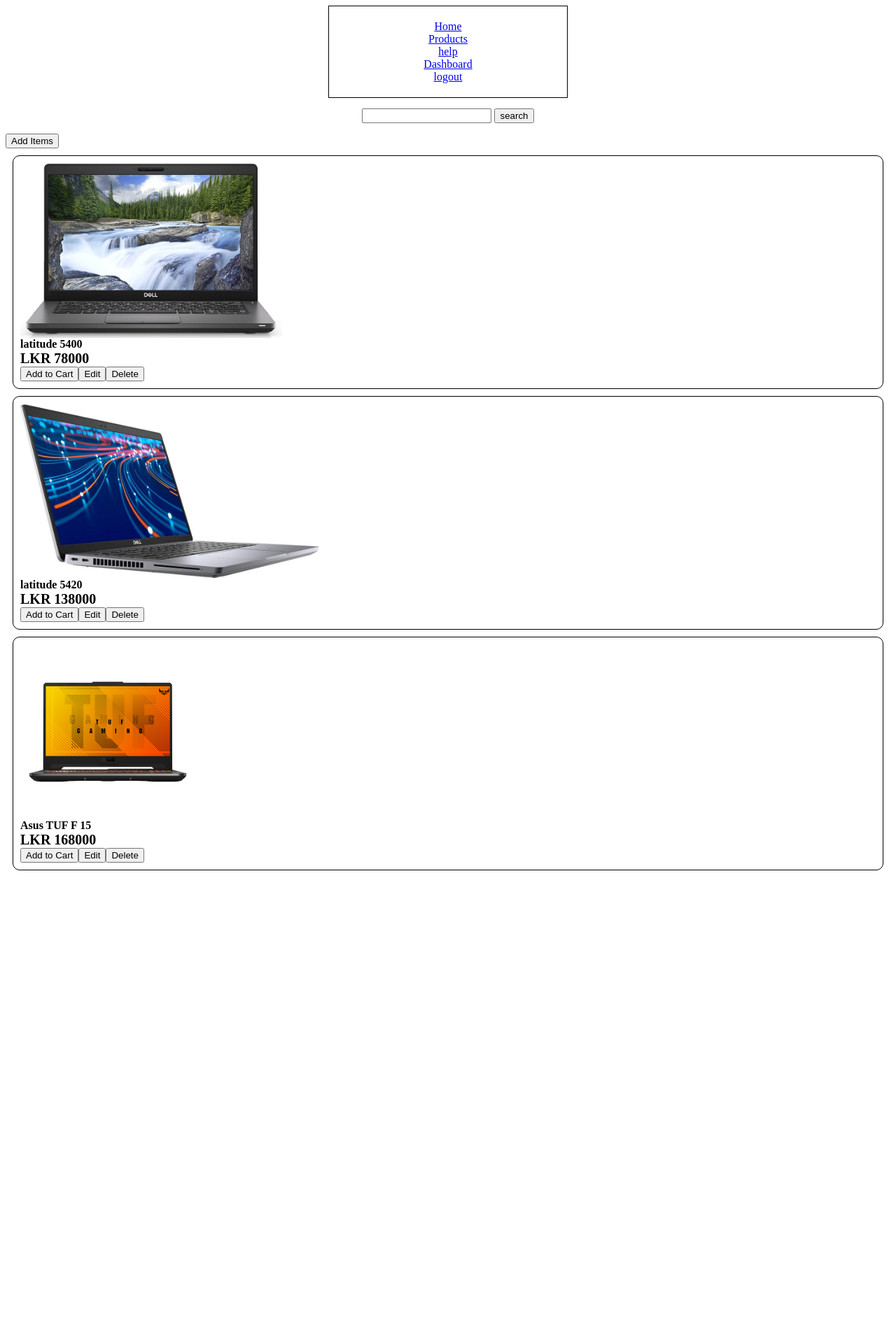
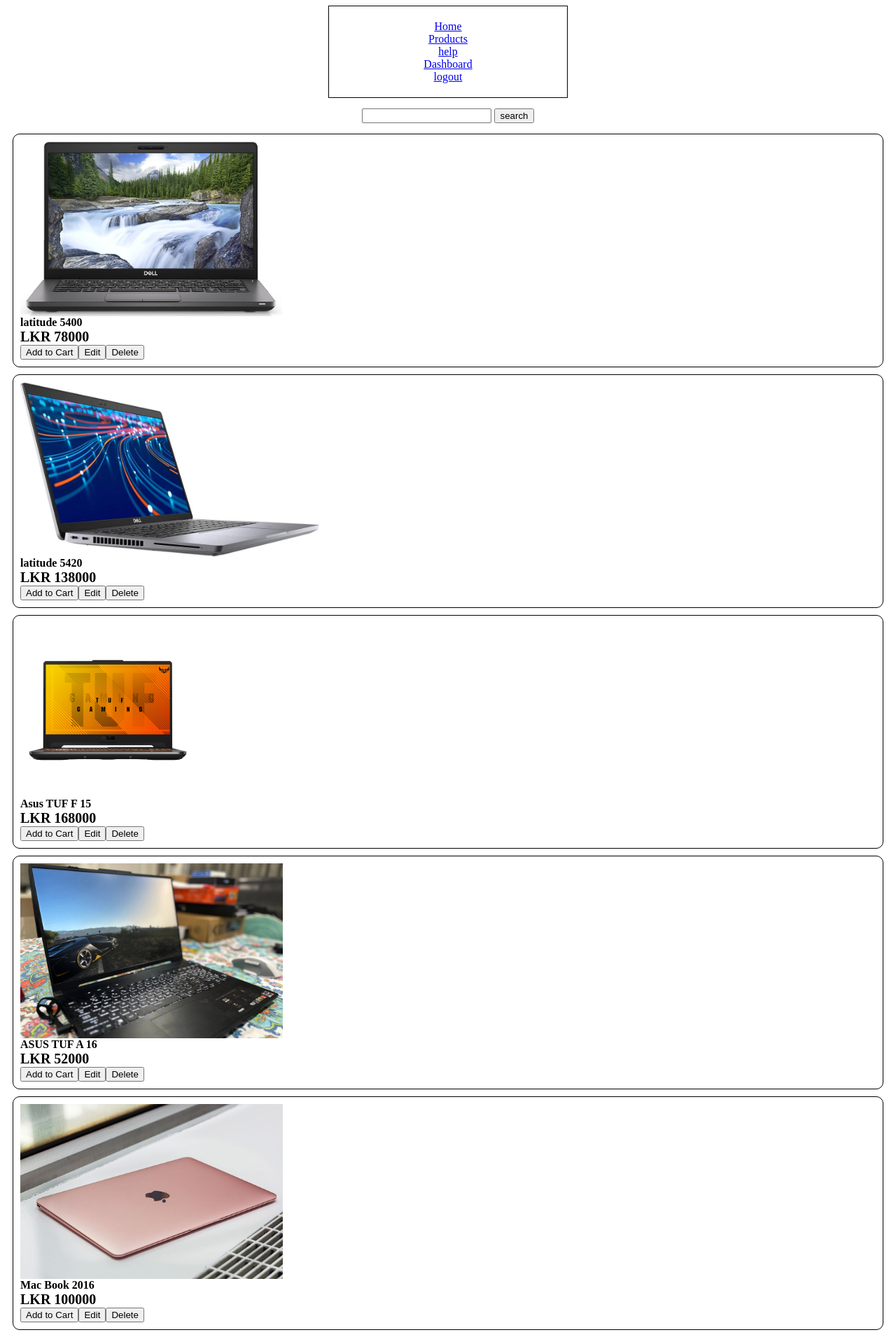
Before and after one commit to aathif2001/CS-level-2-Project, a PHP site: page /products.php in a window 1280 px wide. Shown: the whole page at 70% size. Before the commit the page ends 1244 px from the top, so only its background shows below. Run offline with PHP 8.4, Linux system fonts and the light colour scheme; a user stored in the database is signed in; data comes from the database, SQL or seed files in the repository.

Commit message:
SQL FILE UPDATED

```diff
--- a/items.php
+++ b/items.php
@@ -52,9 +52,7 @@
                 location.href='cart.php';
             }
 
-            function AddItem(){
-                location.href='addItemform.php';
-            }
+
         </script>
 
         <?php
@@ -68,9 +66,6 @@
 
             $result = $conn->query($sql);
 
-            if(isset($_SESSION['usertype']) && $_SESSION['usertype'] == "admin"){
-                echo "<button onclick=AddItem()>Add Items</button>";
-            }
 
             if ($result->num_rows > 0) {
                 while($row = $result->fetch_assoc()) {
@@ -101,12 +96,3 @@
 
     </body>
 </html>
-
-<!-- <div class="card">
-            <img src="#" alt="item_img"><br>
-            <span id="item_name"></span>
-            <span id="item_name"></span>
-            <button>Add to Cart</button>
-            <button>edit</button>
-            <button>delete</button>
-        </div> -->
--- a/users.sql
+++ b/users.sql
@@ -3,7 +3,7 @@
 -- https://www.phpmyadmin.net/
 --
 -- Host: 127.0.0.1:3306
--- Generation Time: Oct 26, 2023 at 04:55 PM
+-- Generation Time: Oct 26, 2023 at 07:05 PM
 -- Server version: 5.7.31
 -- PHP Version: 7.3.21
 
@@ -45,7 +45,9 @@
 INSERT INTO `products` (`product_id`, `product_name`, `in_stock`, `price`, `cost`, `filepath`) VALUES
 (1, 'latitude 5400', 3, 78000, 58000, 'Latitude5400.jpg'),
 (2, 'latitude 5420', 5, 138000, 110000, 'latitude5420.jpg'),
-(3, 'Asus TUF F 15', 2, 168000, 149000, 'ASUSTUFF15.png');
+(3, 'Asus TUF F 15', 2, 168000, 149000, 'ASUSTUFF15.png'),
+(4, 'ASUS TUF A 16', 12, 52000, 60000, 'Asus-TUF-A16-gaming-laptop-review.jpg'),
+(5, 'Mac Book 2016', 12, 100000, 111000, 'macbook2016.jpg');
 
 -- --------------------------------------------------------
 
```
